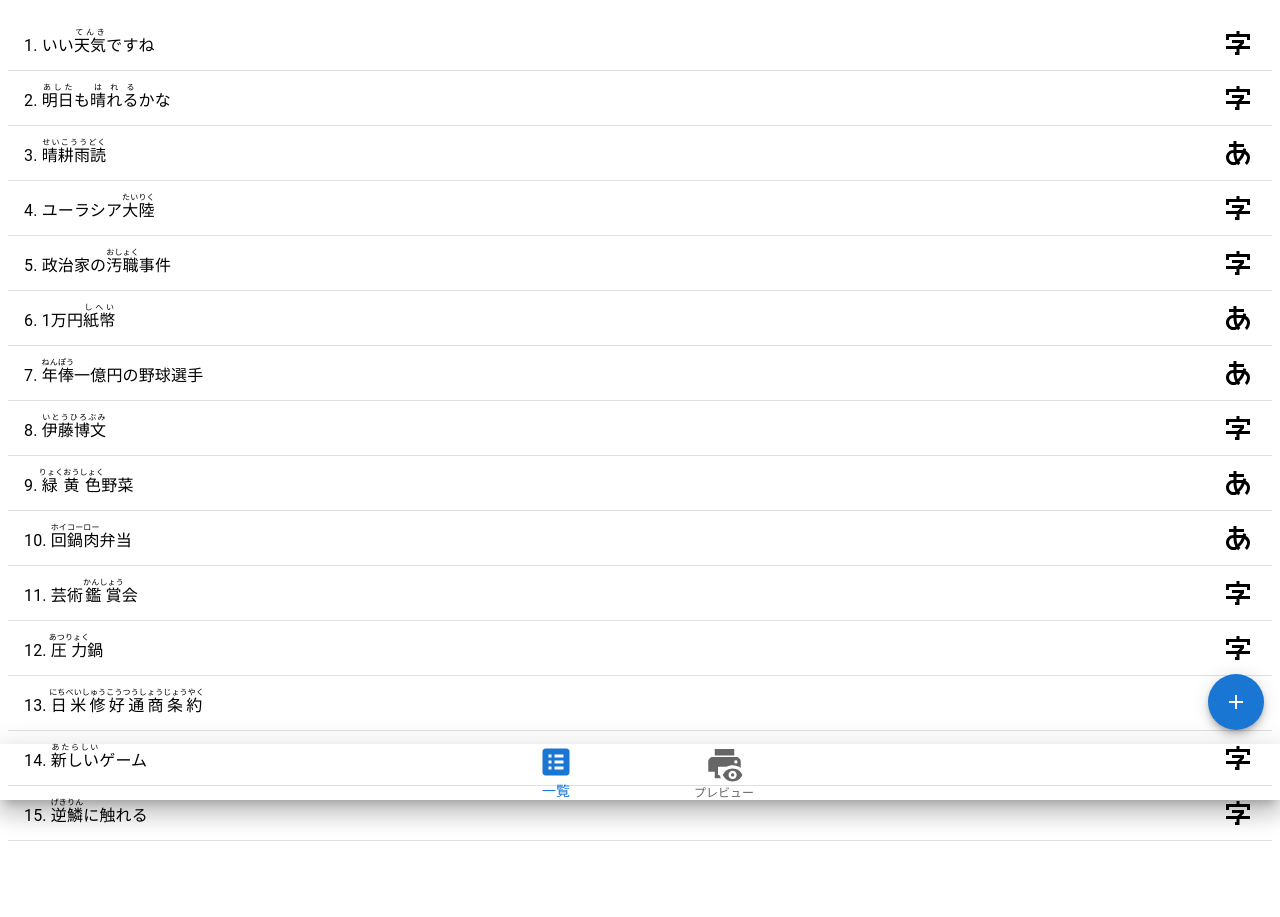
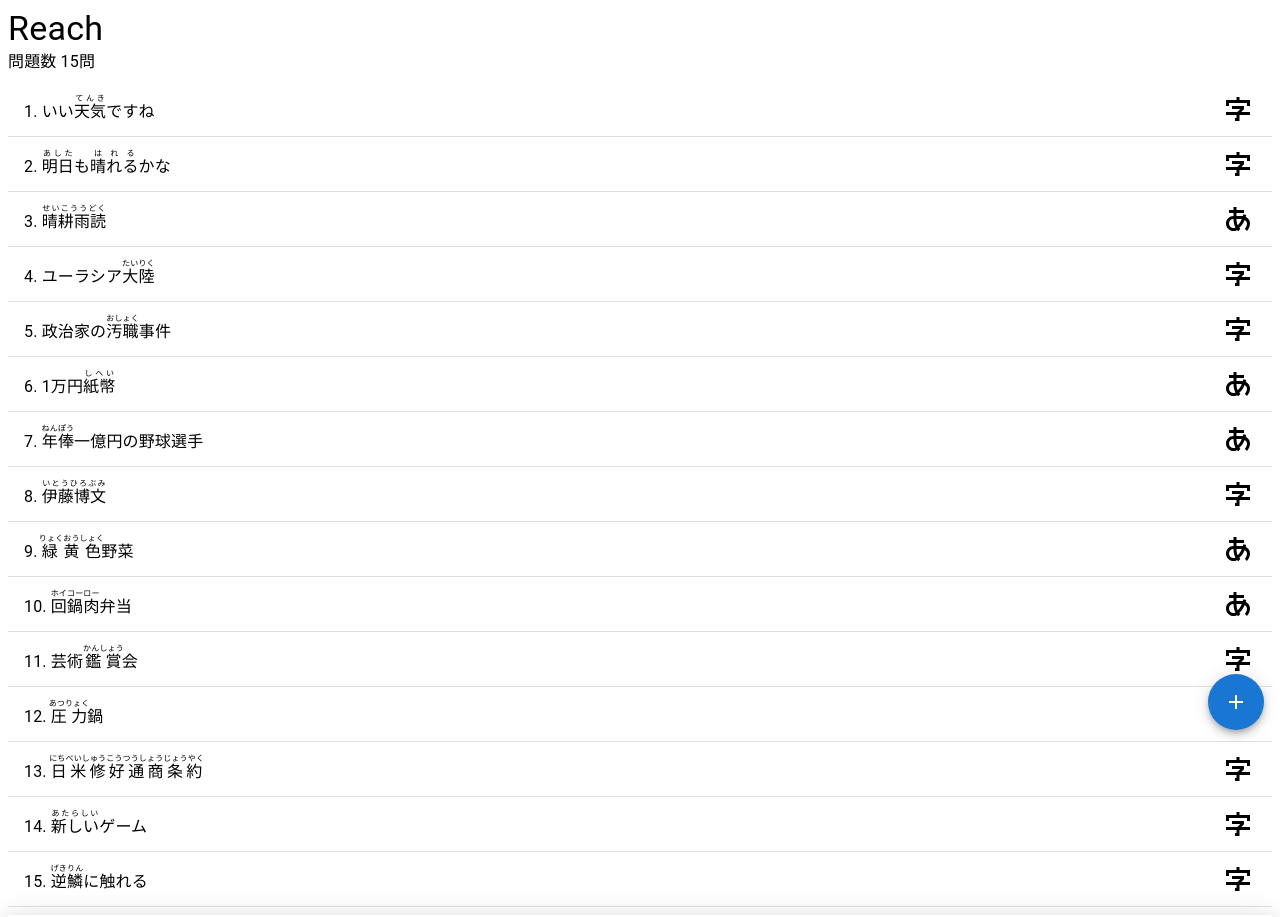
Before and after one commit to nekorisu8150/reach, a React (Create React App) app: page / in a window 1280 px wide. Shown: the top 917 px of the page. Before the commit the page ends 857 px from the top, so only its background shows below. Built offline with nearby package versions, Linux system fonts and the light colour scheme.

Commit message:
AppBar追加

```diff
--- a/src/App.js
+++ b/src/App.js
@@ -1,3 +1,4 @@
+import AppBar from '@mui/material/AppBar';
 import { mdiIdeogramCjk, mdiListBox, mdiPrinterEye, mdiSyllabaryHiragana } from '@mdi/js';
 import Icon from '@mdi/react';
 import DeleteIcon from '@mui/icons-material/Delete';
@@ -170,7 +171,13 @@
 
     return (
         <div className="App">
-            <Box>
+            <Box id="app-bar">
+                <Typography variant="h4">
+                    Reach
+                </Typography>
+                <Typography>問題数 {createdTextList.length}問</Typography>
+            </Box>
+            <Box id="content">
                 {/* 共通UI */}
                 <Dialog id="dialog" open={openState} aria-labelledby="alert-dialog-title" aria-describedby="alert-dialog-description" scroll={scroll}>
                     <DialogTitle id="alert-dialog-title">
@@ -201,18 +208,6 @@
                     </DialogActions>
                 </Dialog>
 
-                {/* ナビゲーション */}
-                <Paper id="navigation" sx={{ position: 'fixed', bottom: 0, left: 0, right: 0 }} elevation={15}>
-                    <BottomNavigation showLabels
-                        value={navigationValue}
-                        onChange={(event, newValue) => {
-                            setNavigationValue(newValue);
-                        }}>
-                        {actionsNavigation.map((action) => (
-                            <BottomNavigationAction label={action.label} icon={action.icon} key={action.key} value={action.value} />
-                        ))}
-                    </BottomNavigation>
-                </Paper>
 
                 {/* 一覧表示 */}
                 {(isListNavigation()) &&
@@ -220,6 +215,7 @@
                         <Box id="list-box">
                             {(createdTextList.length === 0) &&
                                 <Typography>問題が未作成です。右下のボタンから問題を追加してください。</Typography>}
+                            <TextList list={createdTextList}></TextList>
                             <SpeedDial
                                 ariaLabel="SpeedDial basic example"
                                 sx={{ position: 'fixed', bottom: 70, right: 16 }}
@@ -232,7 +228,6 @@
                                         onClick={action.clickEvent} />
                                 ))}
                             </SpeedDial>
-                            <TextList list={createdTextList}></TextList>
                         </Box>
                     )
                 }
@@ -298,6 +293,20 @@
                     )
                 }
             </Box>
+            {/* ナビゲーション */}
+            <Box id="navigation" >
+                <Paper elevation={15}>
+                    <BottomNavigation showLabels
+                        value={navigationValue}
+                        onChange={(event, newValue) => {
+                            setNavigationValue(newValue);
+                        }}>
+                        {actionsNavigation.map((action) => (
+                            <BottomNavigationAction label={action.label} icon={action.icon} key={action.key} value={action.value} />
+                        ))}
+                    </BottomNavigation>
+                </Paper>
+            </Box>
         </div>
     );
 }
```
